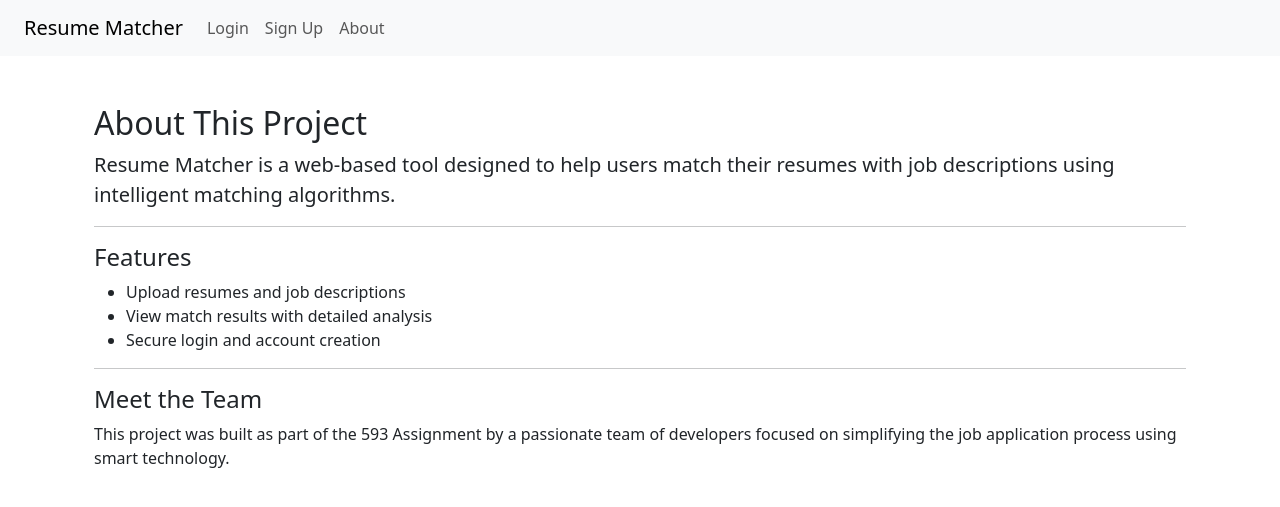
After one commit to Gitesh1998/Resume-Matcher-Web-Application, a Django app: template resume_matcher/resumes/templates/resumes/about.html in a window 1280 px wide. The commit adds this page. Shown: the top 507 px of the page. Run offline with Django 3.2, Linux system fonts and the light colour scheme; the template is opened without the code that fills it, so the values that code supplies are empty.

Commit message:
Added about page

```diff
--- /dev/null
+++ b/resume_matcher/resumes/templates/resumes/about.html
@@ -0,0 +1,26 @@
+{% extends 'resumes/base.html' %}
+
+{% block content %}
+<div class="container mt-5">
+    <h2>About This Project</h2>
+    <p class="lead">
+        Resume Matcher is a web-based tool designed to help users match their resumes with job descriptions using intelligent matching algorithms.
+    </p>
+
+    <hr>
+
+    <h4>Features</h4>
+    <ul>
+        <li>Upload resumes and job descriptions</li>
+        <li>View match results with detailed analysis</li>
+        <li>Secure login and account creation</li>
+    </ul>
+
+    <hr>
+
+    <h4>Meet the Team</h4>
+    <p>
+        This project was built as part of the 593 Assignment by a passionate team of developers focused on simplifying the job application process using smart technology.
+    </p>
+</div>
+{% endblock %}
--- a/resume_matcher/resumes/templates/resumes/base.html
+++ b/resume_matcher/resumes/templates/resumes/base.html
@@ -13,6 +13,15 @@
       <a class="navbar-brand" href="{% url 'dashboard' %}">Resume Matcher</a>
       <div class="collapse navbar-collapse">
         <ul class="navbar-nav me-auto">
+          <li class="nav-item">
+            <a class="nav-link" href="{% url 'login' %}">Login</a>
+          </li>
+          <li class="nav-item">
+            <a class="nav-link" href="{% url 'signup' %}">Sign Up</a>
+          </li>
+          <li class="nav-item">
+            <a class="nav-link" href="{% url 'about' %}">About</a>
+          </li>
           {% if user.is_authenticated %}
           <li class="nav-item">
             <a class="nav-link" href="{% url 'dashboard' %}">Match Resume</a>
--- a/resume_matcher/resumes/urls.py
+++ b/resume_matcher/resumes/urls.py
@@ -10,4 +10,5 @@ urlpatterns = [
     path('resumes/', views.list_resumes, name='list_resumes'),
     path('resumes/delete/<str:filename>/', views.delete_resume, name='delete_resume'),
     path('logout/', views.logout_view, name='logout'),
+    path('about/', views.about_view, name='about'),
 ]
--- a/resume_matcher/resumes/views.py
+++ b/resume_matcher/resumes/views.py
@@ -33,6 +33,9 @@ def signup_view(request):
     else:
         form = UserCreationForm()
     return render(request, 'resumes/signup.html', {'form': form})
+
+def about_view(request):
+    return render(request, 'resumes/about.html')
 
 def get_uploaded_resumes_dir(user_id):
     path = os.path.join(settings.MEDIA_ROOT, 'resumes', str(user_id))
```
Also changed, not shown: resume_matcher/resumes/templates/resumes/signup.html (+6 -9 lines).
